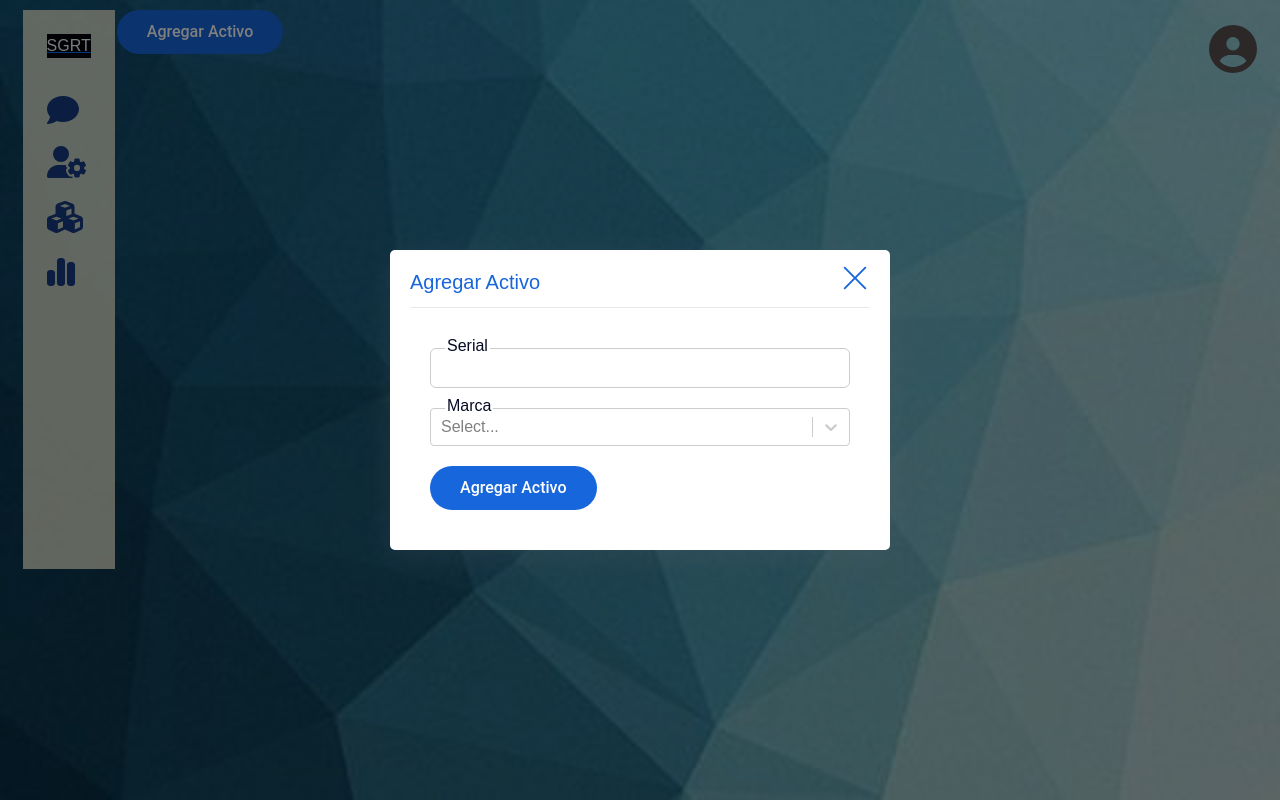
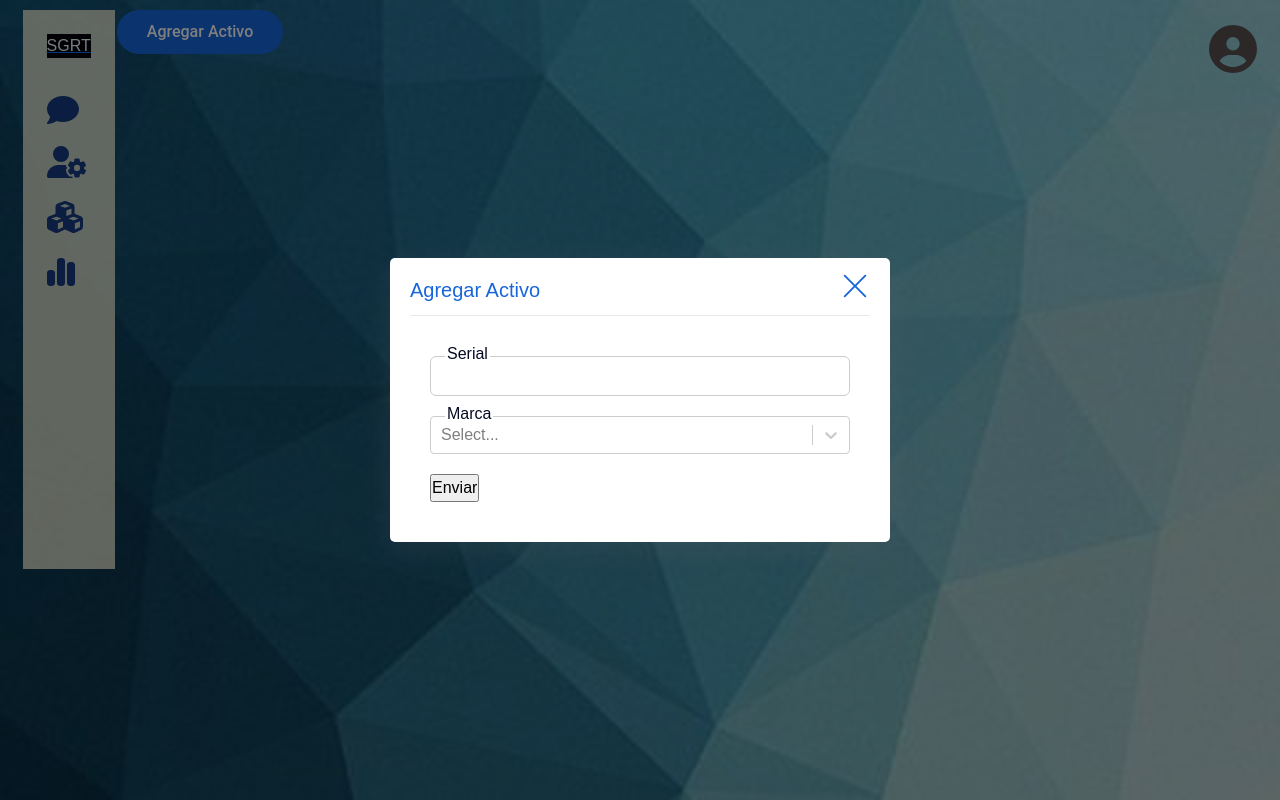
Before and after one commit to fredy100100/ProyectoSGRT, a React (Create React App) app: page /Inventario in a window 1280 px wide. Both pictures are taken after a click on the button "Agregar Activo". Built offline with nearby package versions, Linux system fonts and the light colour scheme.

Commit message:
Form Components

```diff
--- a/package.json
+++ b/package.json
@@ -15,6 +15,7 @@
     "react": "^18.2.0",
     "react-bootstrap": "^2.8.0",
     "react-dom": "^18.2.0",
+    "react-hook-form": "^7.49.0",
     "react-icons": "^4.12.0",
     "react-modal": "^3.16.1",
     "react-router-dom": "^6.16.0",
--- a/src/Componentes/Inventario.js
+++ b/src/Componentes/Inventario.js
@@ -7,10 +7,12 @@ import { BotonX } from "./shared/BotonX/BotonX";
 import "./inventario.css"
 import { InputX } from "./shared/Input/InputX";
 import { SelectX } from "./shared/SelectX/SelectX";
-import { mock } from "./InventarioX/mock"
+import { mock } from "./InventarioX/mock";
+import { Form } from "./shared/Form/Form";
 
 export const Inventario = () => {
   const [estadoModal1, cambiarEstadoModal1] = useState(false);
+
   return (
     <div className="Inv">
       <Main />
@@ -19,11 +21,10 @@ export const Inventario = () => {
         cambiarEstado={cambiarEstadoModal1}
         titulo="Agregar Activo" >
         <Contenido>
-          <form>
+          <Form>
             <InputX type={"text"}>Serial</InputX>
             <SelectX options={mock}>Marca</SelectX>
-            <BotonX>Agregar Activo</BotonX>
-          </form>
+          </Form>
         </Contenido>
 
       </ModalX>
--- /dev/null
+++ b/src/Componentes/shared/Form/Form.js
@@ -0,0 +1,19 @@
+import { useForm } from "react-hook-form";
+
+export const Form = ({children}) => {
+
+    const { register, handleSubmit} = useForm();
+
+    const onSubmit = (data) => {
+        console.log(data);
+    }
+    return (
+        <>
+        <form onSubmit={handleSubmit(onSubmit)}>
+        {children}
+        <input type="submit" value="Enviar"></input>
+        </form>
+        </>
+    )
+
+}
```
Also changed, not shown: 1 other file (tests, documents, lock files or other folders).
